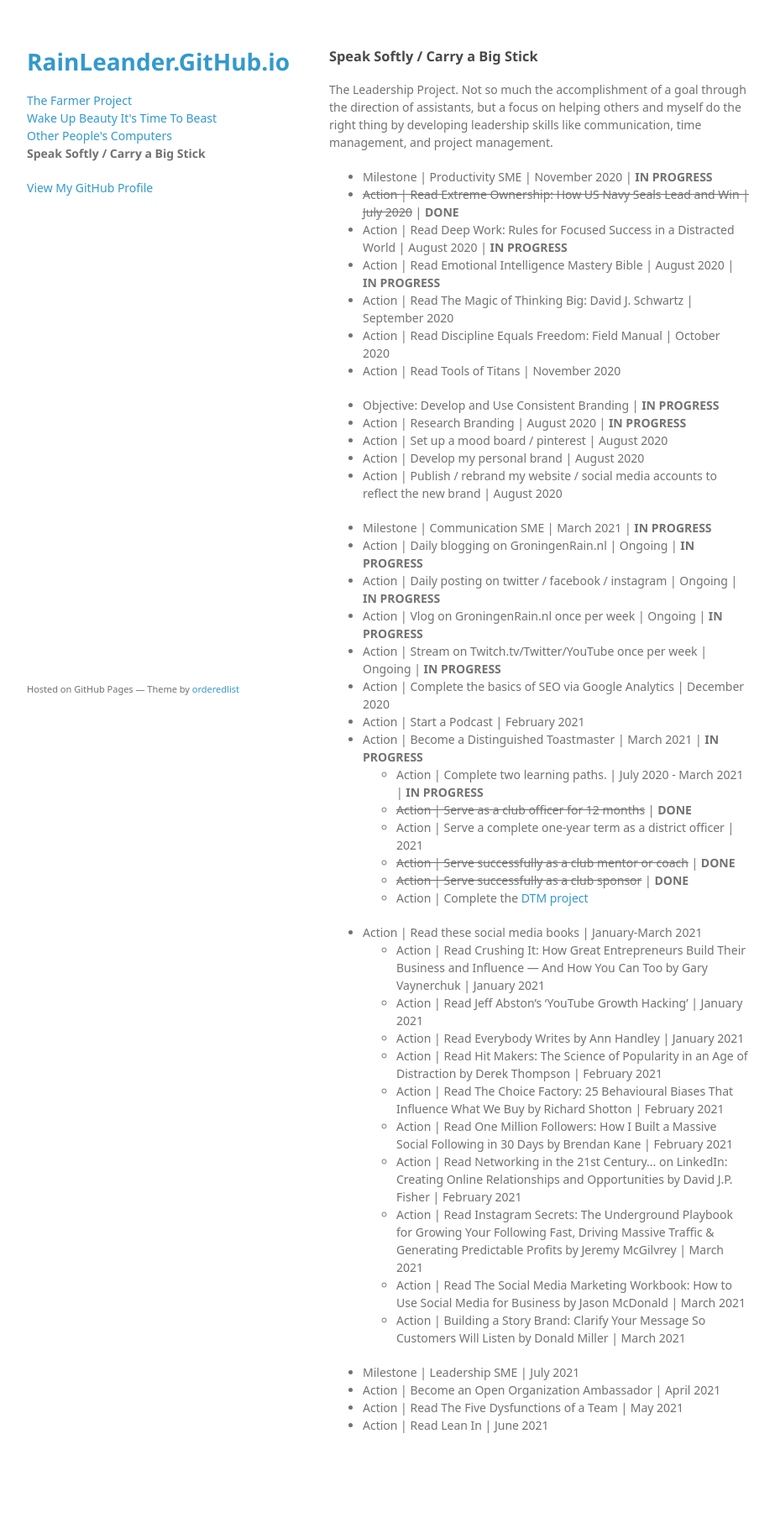
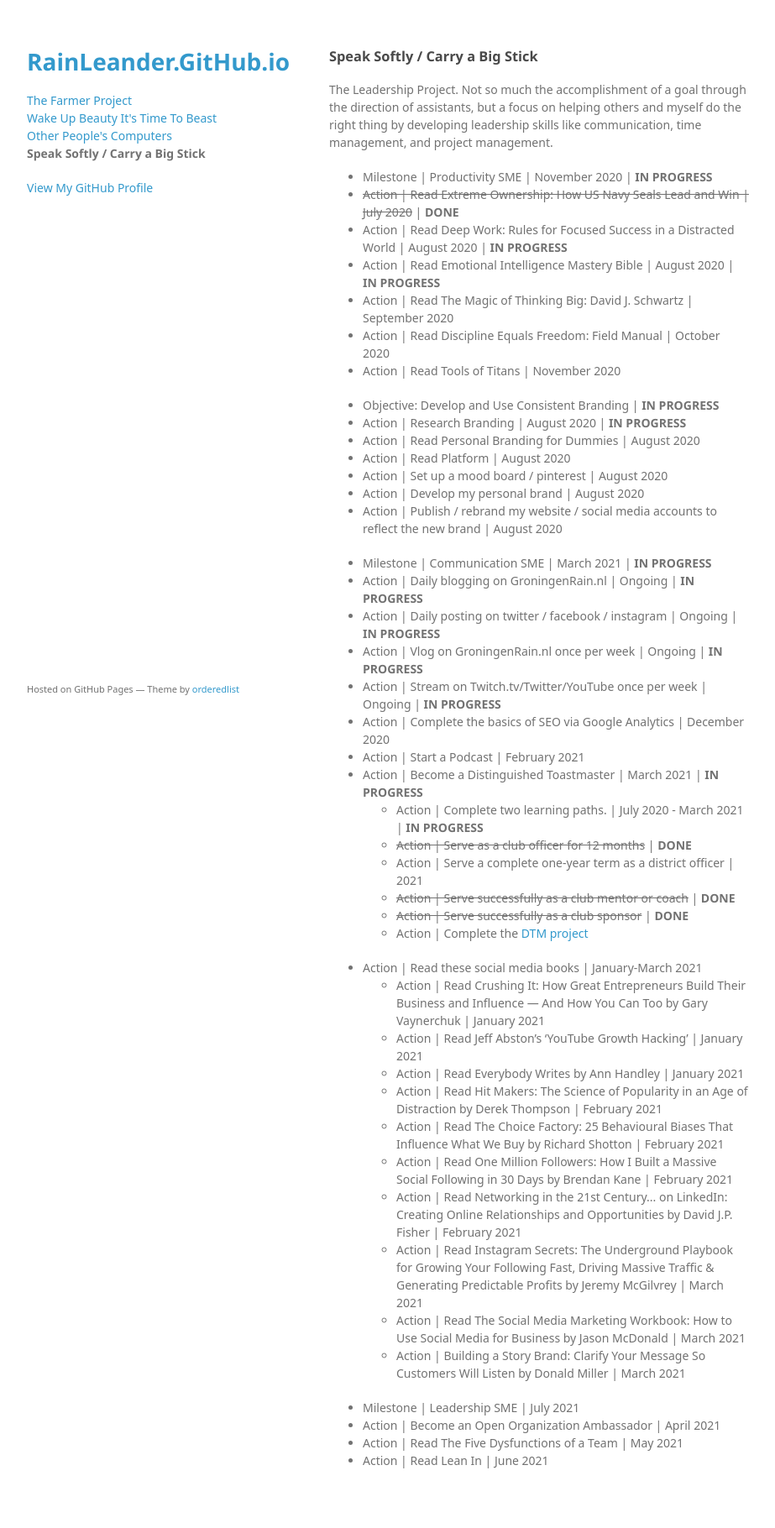
Before and after one commit to rainleander/rainleander.github.io, a Jekyll site: the page speak-softly.html, which Jekyll copies as it is, in a window 1280 px wide. Shown: the whole page at 84% size, without its empty margins (178-1101 px from the left). Built offline with Jekyll 4.4.1, drawn with Linux system fonts in a browser that asks for light colours; some web fonts are replaced; before the commit the page ends 1778 px from its top, so only the background shows below that.

Commit message:
Update speak-softly.html

```diff
--- a/speak-softly.html
+++ b/speak-softly.html
@@ -39,6 +39,8 @@
 
         <ul><li>Objective: Develop and Use Consistent Branding | <b>IN PROGRESS</b></li>
           <li>Action | Research Branding | August 2020 | <b>IN PROGRESS</b></li>
+          <li>Action | Read Personal Branding for Dummies | August 2020</li>
+          <li>Action | Read Platform | August 2020</li>
           <li>Action | Set up a mood board / pinterest | August 2020</li>
           <li>Action | Develop my personal brand | August 2020</li>
           <li>Action | Publish / rebrand my website / social media accounts to reflect the new brand | August 2020</li></ul>
```
